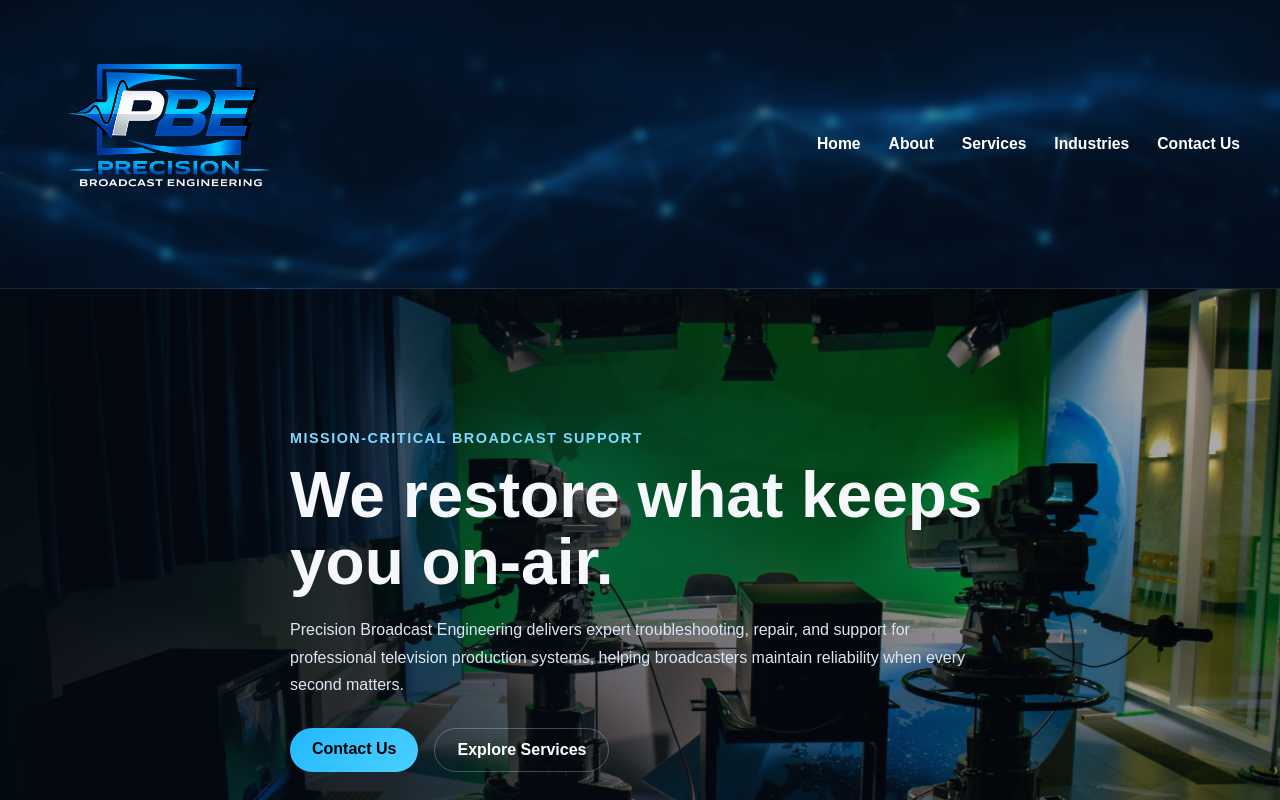
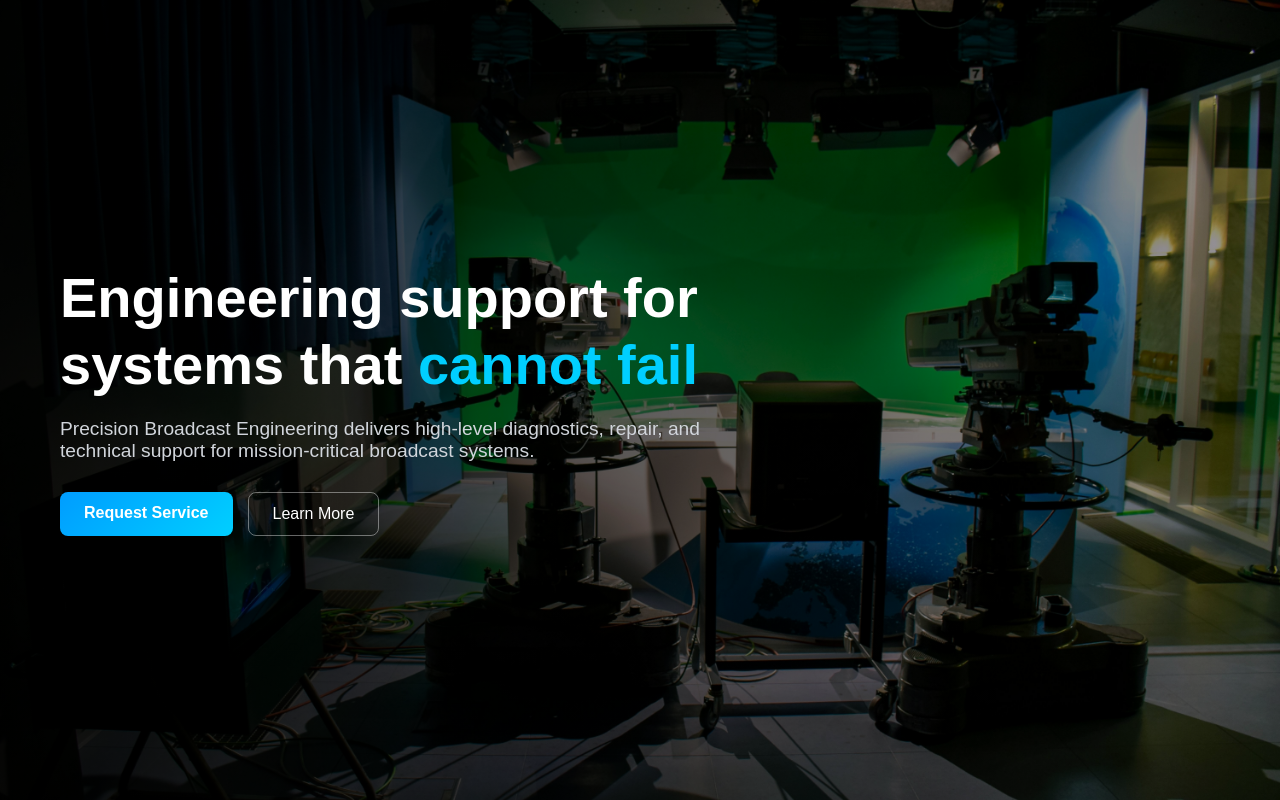
Before and after one commit to lmart828/pbe-website, a Next.js app: page / in a window 1280 px wide. Shown: the top 800 px of the page. Built offline with nearby package versions, Linux system fonts and the light colour scheme.

Commit message:
restore original homepage style

```diff
--- a/app/globals.css
+++ b/app/globals.css
@@ -1,225 +1,138 @@
-:root {
-  --background: #0a0f1a;
-  --foreground: #f5f7fb;
-  --muted: #b8c2d3;
-  --card: rgba(255, 255, 255, 0.08);
-  --card-border: rgba(255, 255, 255, 0.14);
-  --primary: #22b8ff;
-  --primary-dark: #0c7db8;
-  --secondary: rgba(255, 255, 255, 0.1);
-  --secondary-border: rgba(255, 255, 255, 0.25);
+/* RESET */
+* {
+  margin: 0;
+  padding: 0;
+  box-sizing: border-box;
 }
 
-* {
-  box-sizing: border-box;
-  margin: 0;
-  padding: 0;
+/* BODY */
+body {
+  font-family: Arial, Helvetica, sans-serif;
+  background-color: #0b0f1a;
+  color: white;
 }
 
-html,
-body {
-  max-width: 100%;
-  overflow-x: hidden;
-}
-
-body {
-  background: var(--background);
-  color: var(--foreground);
-  font-family: Arial, Helvetica, sans-serif;
-}
-
+/* LINKS */
 a {
+  text-decoration: none;
   color: inherit;
-  text-decoration: none;
-}
-
-.site-shell {
-  min-height: 100vh;
-  background: linear-gradient(180deg, #09111d 0%, #0b1320 100%);
-}
-
-.container {
-  width: min(1200px, calc(100% - 48px));
-  margin: 0 auto;
 }
 
 /* NAVBAR */
-
-.topbar {
-  position: sticky;
+.navbar {
+  position: fixed;
   top: 0;
+  width: 100%;
+  padding: 20px 60px;
+  display: flex;
+  justify-content: space-between;
+  align-items: center;
   z-index: 1000;
-  background-image: url("/header-bg.png");
-  background-size: cover;
-  background-position: center;
-  background-repeat: no-repeat;
-  border-bottom: 1px solid rgba(255, 255, 255, 0.08);
-}
-
-.topbar-overlay {
-  position: absolute;
-  inset: 0;
-  background: rgba(7, 12, 20, 0.45);
-  backdrop-filter: blur(4px);
-  pointer-events: none;
-}
-
-.navbar {
-  position: relative;
-  z-index: 2;
-  min-height: 96px;
-  display: flex;
-  align-items: center;
-  justify-content: space-between;
-  gap: 24px;
-  padding: 14px 0;
-}
-
-.logo-wrap {
-  display: flex;
-  align-items: center;
-  flex-shrink: 0;
+  background: rgba(5, 10, 18, 0.6);
+  backdrop-filter: blur(6px);
 }
 
 .logo-img {
-  width: auto;
-  height: auto;
-  max-width: 260px;
+  max-width: 200px;
 }
 
 .nav-links {
   display: flex;
-  align-items: center;
-  gap: 28px;
-  flex-wrap: wrap;
+  gap: 30px;
 }
 
 .nav-links a {
-  color: #ffffff;
-  font-size: 0.98rem;
-  font-weight: 600;
-  transition: opacity 0.25s ease;
+  font-weight: 500;
+  transition: color 0.3s ease;
 }
 
 .nav-links a:hover {
-  opacity: 0.75;
+  color: #00cfff;
 }
 
-/* HERO */
-
+/* HERO SECTION */
 .hero {
   position: relative;
-  min-height: 78vh;
+  height: 100vh;
   display: flex;
   align-items: center;
-  background-size: cover;
-  background-position: center;
+  padding: 0 60px;
+  color: white;
 }
 
+/* BACKGROUND IMAGE */
+.hero-image {
+  object-fit: cover;
+  z-index: -2;
+}
+
+/* OVERLAY */
 .hero-overlay {
   position: absolute;
   inset: 0;
   background: linear-gradient(
-    90deg,
-    rgba(4, 10, 20, 0.85) 0%,
-    rgba(6, 13, 24, 0.6) 50%,
-    rgba(8, 14, 24, 0.3) 100%
+    to right,
+    rgba(0, 0, 0, 0.85),
+    rgba(0, 0, 0, 0.4)
   );
+  z-index: -1;
 }
 
+/* HERO CONTENT */
 .hero-content {
-  position: relative;
-  z-index: 2;
-  padding: 80px 0;
   max-width: 700px;
 }
 
-.eyebrow {
-  margin-bottom: 16px;
-  color: #7dd9ff;
-  font-size: 0.9rem;
+/* TITLE */
+.hero h1 {
+  font-size: 3.5rem;
   font-weight: 700;
-  letter-spacing: 1.5px;
-  text-transform: uppercase;
+  line-height: 1.2;
 }
 
-.hero h1 {
-  font-size: clamp(2.5rem, 5vw, 4.5rem);
-  font-weight: 800;
-  line-height: 1.05;
+/* HIGHLIGHT WORD */
+.hero h1 span {
+  color: #00cfff;
 }
 
-.hero-text {
+/* PARAGRAPH */
+.hero p {
   margin-top: 20px;
-  color: #dbe6f3;
-  line-height: 1.7;
+  font-size: 1.2rem;
+  color: #d1d5db;
 }
 
-.hero-actions {
+/* BUTTONS */
+.hero-buttons {
+  margin-top: 30px;
   display: flex;
-  gap: 16px;
-  margin-top: 30px;
+  gap: 15px;
 }
 
-.btn {
-  padding: 12px 22px;
-  border-radius: 999px;
-  font-weight: 700;
-  cursor: pointer;
-  transition: 0.25s ease;
+/* PRIMARY BUTTON */
+.btn-primary {
+  background: linear-gradient(135deg, #009dff, #00cfff);
+  padding: 12px 24px;
+  border-radius: 8px;
+  color: white;
+  font-weight: 600;
+  transition: transform 0.2s ease, opacity 0.2s ease;
 }
 
-.btn-primary {
-  background: linear-gradient(135deg, #22b8ff, #4ad0ff);
-  color: #000;
+.btn-primary:hover {
+  transform: translateY(-2px);
+  opacity: 0.9;
 }
 
+/* SECONDARY BUTTON */
 .btn-secondary {
-  border: 1px solid var(--secondary-border);
+  border: 1px solid rgba(255, 255, 255, 0.4);
+  padding: 12px 24px;
+  border-radius: 8px;
   color: white;
+  transition: all 0.2s ease;
 }
 
-.btn:hover {
-  transform: translateY(-1px);
+.btn-secondary:hover {
+  background: rgba(255, 255, 255, 0.1);
 }
-
-/* CARDS */
-
-.home-section {
-  padding: 80px 0;
-}
-
-.grid-two {
-  display: grid;
-  grid-template-columns: 1fr 1fr;
-  gap: 24px;
-}
-
-.card {
-  background: var(--card);
-  border: 1px solid var(--card-border);
-  border-radius: 20px;
-  padding: 28px;
-}
-
-.card h2 {
-  margin-bottom: 12px;
-}
-
-.card p {
-  color: var(--muted);
-  line-height: 1.6;
-}
-
-/* RESPONSIVE */
-
-@media (max-width: 900px) {
-  .grid-two {
-    grid-template-columns: 1fr;
-  }
-
-  .navbar {
-    flex-direction: column;
-    align-items: flex-start;
-  }
-}
--- a/app/page.js
+++ b/app/page.js
@@ -1,76 +1,39 @@
 import Image from "next/image";
 import Link from "next/link";
 
-export default function HomePage() {
+export default function Home() {
   return (
-    <main className="site-shell">
-      <header className="topbar">
-        <div className="topbar-overlay" />
-        <div className="container navbar">
-          <Link href="/" className="logo-wrap">
-            <Image
-              src="/logo.png"
-              alt="Precision Broadcast Engineering"
-              width={320}
-              height={110}
-              priority
-              className="logo-img"
-            />
-          </Link>
+    <main>
+      <section className="hero">
+        <div className="hero-overlay" />
 
-          <nav className="nav-links">
-            <Link href="/">Home</Link>
-            <Link href="/about">About</Link>
-            <Link href="/services">Services</Link>
-            <Link href="/industries">Industries</Link>
-            <Link href="/contact">Contact Us</Link>
-          </nav>
-        </div>
-      </header>
+        <Image
+          src="/broadcast-bg.jpg"
+          alt="Broadcast Studio"
+          fill
+          priority
+          className="hero-image"
+        />
 
-      <section
-        className="hero"
-        style={{ backgroundImage: "url('/broadcast-bg.jpg')" }}
-      >
-        <div className="hero-overlay" />
-        <div className="container hero-content">
-          <p className="eyebrow">Mission-Critical Broadcast Support</p>
-          <h1>We restore what keeps you on-air.</h1>
-          <p className="hero-text">
-            Precision Broadcast Engineering delivers expert troubleshooting,
-            repair, and support for professional television production systems,
-            helping broadcasters maintain reliability when every second matters.
+        <div className="hero-content">
+          <h1>
+            Engineering support for systems that{" "}
+            <span>cannot fail</span>
+          </h1>
+
+          <p>
+            Precision Broadcast Engineering delivers high-level diagnostics,
+            repair, and technical support for mission-critical broadcast systems.
           </p>
 
-          <div className="hero-actions">
-            <Link href="/contact" className="btn btn-primary">
-              Contact Us
+          <div className="hero-buttons">
+            <Link href="/contact" className="btn-primary">
+              Request Service
             </Link>
-            <Link href="/services" className="btn btn-secondary">
-              Explore Services
+
+            <Link href="/services" className="btn-secondary">
+              Learn More
             </Link>
-          </div>
-        </div>
-      </section>
-
-      <section className="home-section">
-        <div className="container grid-two">
-          <div className="card">
-            <h2>Specialized Technical Support</h2>
-            <p>
-              We provide high-level engineering support for broadcast systems,
-              signal flow, hardware diagnostics, media workflows, and live
-              production environments.
-            </p>
-          </div>
-
-          <div className="card">
-            <h2>Built for Broadcast Reliability</h2>
-            <p>
-              From control rooms to graphics, routing, servers, monitoring,
-              playout, and infrastructure, our focus is fast recovery and stable
-              operation for on-air confidence.
-            </p>
           </div>
         </div>
       </section>
```
